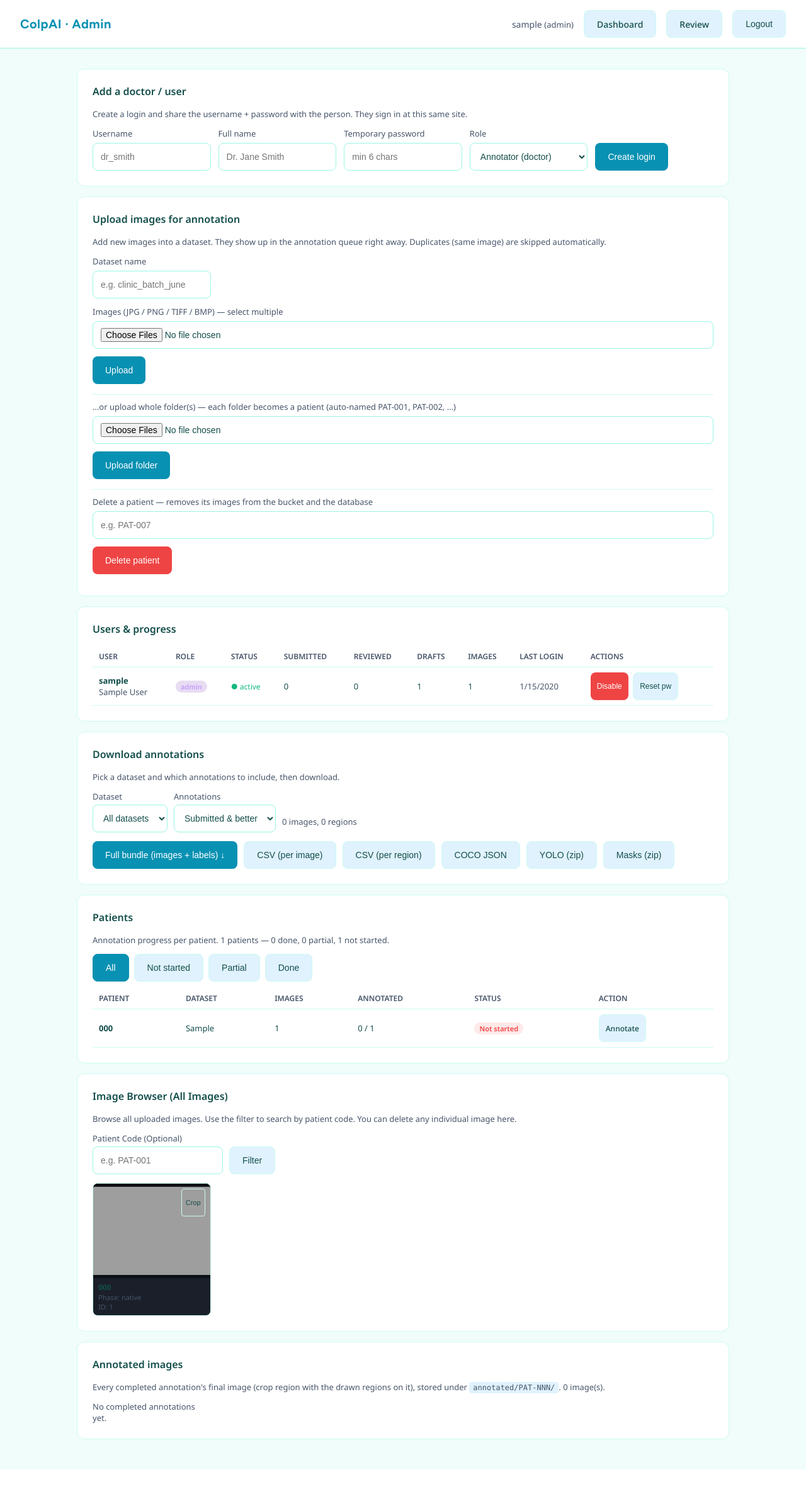
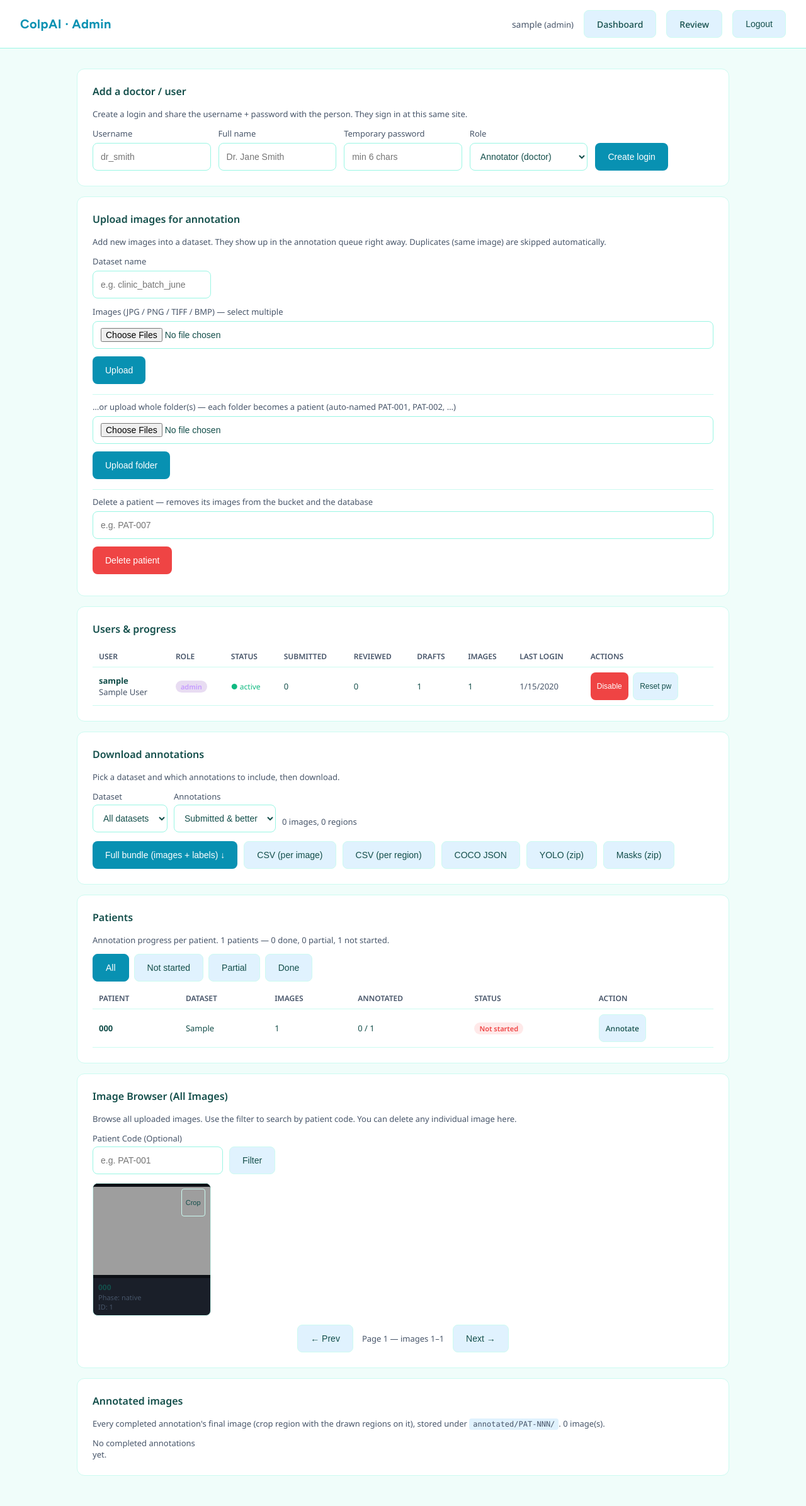
Before and after one commit to TanPrishDynamics/ColpAI-Annotater, a Flask app: page /admin in a window 1280 px wide. Shown: the whole page at 63% size. Before the commit the page ends 2334 px from the top, so only its background shows below. Run offline with Flask 3, Linux system fonts and the light colour scheme; a user stored in the database is signed in; tables that the repository leaves empty hold one stand-in row (values such as "Sample post"); data that the repository does not hold is empty; some libraries are stand-ins or nearby versions; grey boxes are pictures that could not be loaded.

Commit message:
ui update

```diff
--- a/app/api/admin.py
+++ b/app/api/admin.py
@@ -12,6 +12,7 @@ from __future__ import annotations
 from pathlib import Path
 import hashlib
 import io
+import os
 from PIL import Image as PILImage
 
 from flask import Blueprint, current_app, jsonify, request
@@ -370,25 +371,22 @@ def crop_image(image_id: str):
                 new_sha256 = hashlib.sha256(new_data).hexdigest()
                 new_size = len(new_data)
 
-                ext = '.png' if fmt == 'PNG' else '.jpg'
-                new_key = f"admin_crops/{new_sha256}{ext}"
-
                 existing_img = Image.query.filter_by(sha256=new_sha256).first()
                 if existing_img and existing_img.id != img.id:
                     return error_response('conflict', 'This exact cropped image already exists in the database as another image.', status=409)
 
-                new_source_path = storage.save_image(new_data, new_key, content_type=f'image/{fmt.lower()}')
+                # Overwrite the original object in place: same folder, same key.
+                # Supabase uploads use x-upsert, so re-writing the key replaces
+                # the blob; a source_path that is a real on-disk file is
+                # rewritten directly (covers in-place ingested images too).
+                if os.path.isabs(img.source_path) and os.path.exists(img.source_path):
+                    Path(img.source_path).write_bytes(new_data)
+                else:
+                    storage.save_image(new_data, img.source_path, content_type=f'image/{fmt.lower()}')
     except (FileNotFoundError, OSError, storage.StorageError) as e:
         current_app.logger.error("Failed to process crop for %s: %s", img.id, e)
         return error_response('internal_error', f'Failed to process crop: {e}', status=500)
 
-    if img.source_path != new_source_path:
-        try:
-            storage.delete_image(img.source_path)
-        except storage.StorageError as e:
-            current_app.logger.warning("Failed to delete old blob %s: %s", img.source_path, e)
-
-    img.source_path = new_source_path
     img.sha256 = new_sha256
     img.width_px = cropped.width
     img.height_px = cropped.height
--- a/app/templates/admin.html
+++ b/app/templates/admin.html
@@ -158,6 +158,11 @@
             <div><button class="secondary" onclick="loadBrowser()">Filter</button></div>
         </div>
         <div id="browserGallery" class="ann-gallery"><span class="muted">Loading...</span></div>
+        <div style="display:flex; justify-content:center; align-items:center; gap:14px; margin-top:14px;">
+            <button class="secondary" id="browserPrevBtn" onclick="browserPrev()" disabled>&larr; Prev</button>
+            <span class="muted" id="browserPageInfo"></span>
+            <button class="secondary" id="browserNextBtn" onclick="browserNext()" disabled>Next &rarr;</button>
+        </div>
     </div>
 
     <div class="card">
@@ -419,7 +424,7 @@ async function deleteImage(imageId) {
         loadAnnotated();
         loadPatients();
         refreshDatasetDropdowns();
-        loadBrowser();
+        reloadBrowserPage();
     } catch (e) {
         flash(e.message, 'error');
     }
@@ -451,16 +456,59 @@ async function loadAnnotated() {
     }
 }
 
-async function loadBrowser() {
-    const pat = document.getElementById('browsePatient').value.trim();
+// ----- image browser (paged gallery, 50 per page) -----
+const BROWSER_PAGE_SIZE = 50;
+let browserCursors = [null];   // cursor that fetches page i (null = first page)
+let browserPage = 0;
+let browserNextCursor = null;
+let browserPatient = '';
+
+function loadBrowser() {
+    // Fresh view: apply the patient filter and start back at page 1.
+    browserPatient = document.getElementById('browsePatient').value.trim();
+    browserCursors = [null];
+    loadBrowserPage(0);
+}
+
+function browserNext() {
+    if (!browserNextCursor) return;
+    browserCursors[browserPage + 1] = browserNextCursor;
+    loadBrowserPage(browserPage + 1);
+}
+
+function browserPrev() {
+    if (browserPage > 0) loadBrowserPage(browserPage - 1);
+}
+
+function reloadBrowserPage() {
+    loadBrowserPage(browserPage);
+}
+
+function updateBrowserPager(count) {
+    document.getElementById('browserPrevBtn').disabled = browserPage === 0;
+    document.getElementById('browserNextBtn').disabled = !browserNextCursor;
+    const start = browserPage * BROWSER_PAGE_SIZE;
+    document.getElementById('browserPageInfo').textContent = count
+        ? `Page ${browserPage + 1} — images ${start + 1}–${start + count}`
+        : `Page ${browserPage + 1}`;
+}
+
+async function loadBrowserPage(page) {
     const grid = document.getElementById('browserGallery');
     grid.innerHTML = '<span class="muted">Loading...</span>';
     try {
-        let url = '/api/v1/images?status=all&limit=50';
-        if (pat) {
-            url += `&patient_code=${encodeURIComponent(pat)}`;
+        let url = `/api/v1/images?status=all&limit=${BROWSER_PAGE_SIZE}`;
+        if (browserPatient) {
+            url += `&patient_code=${encodeURIComponent(browserPatient)}`;
+        }
+        const cursor = browserCursors[page];
+        if (cursor) {
+            url += `&cursor=${encodeURIComponent(cursor)}`;
         }
         const d = await api(url);
+        browserPage = page;
+        browserNextCursor = d.next_cursor || null;
+        updateBrowserPager(d.items.length);
         if (!d.items.length) {
             grid.innerHTML = '<span class="muted">No images found.</span>';
             return;
@@ -607,7 +655,7 @@ async function saveCrop() {
         closeCropModal();
 
         loadAnnotated();
-        loadBrowser();
+        reloadBrowserPage();
         loadPatients();
     } catch (e) {
         flash(e.message, 'error');
```
